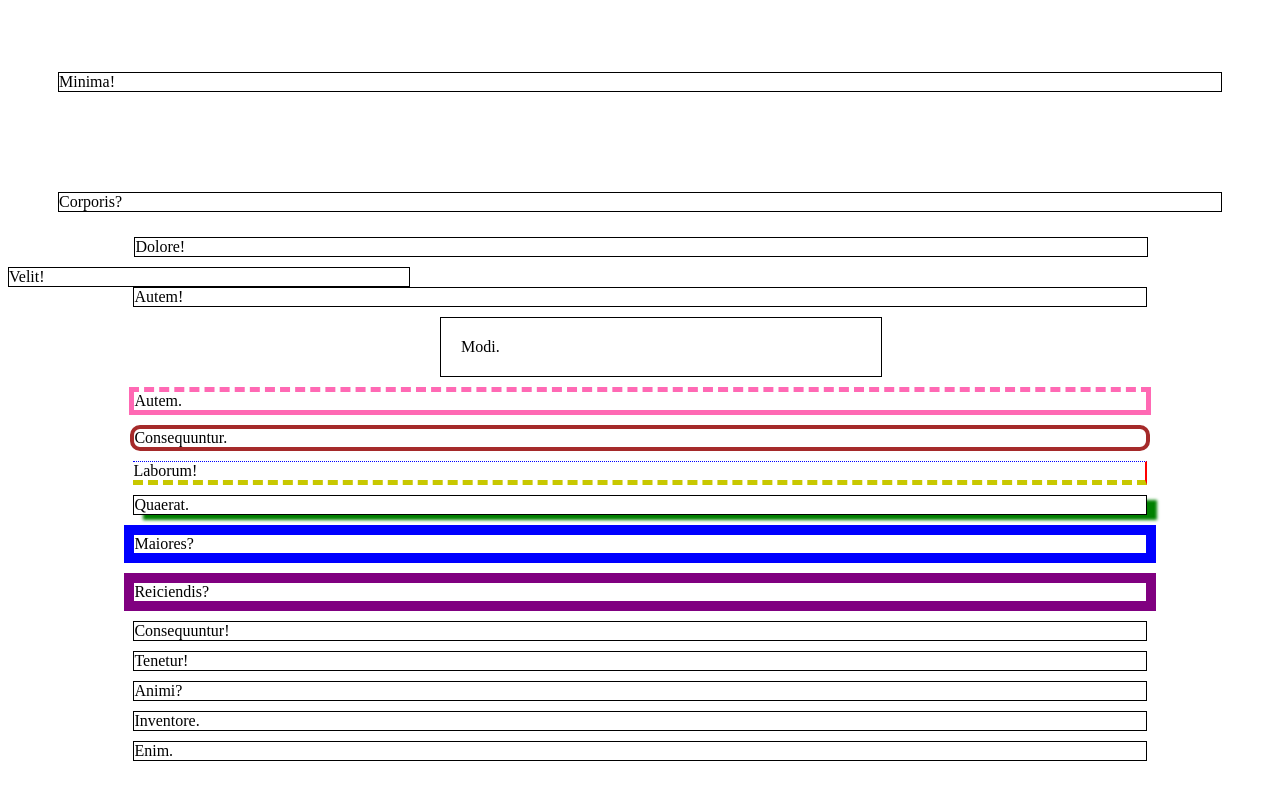
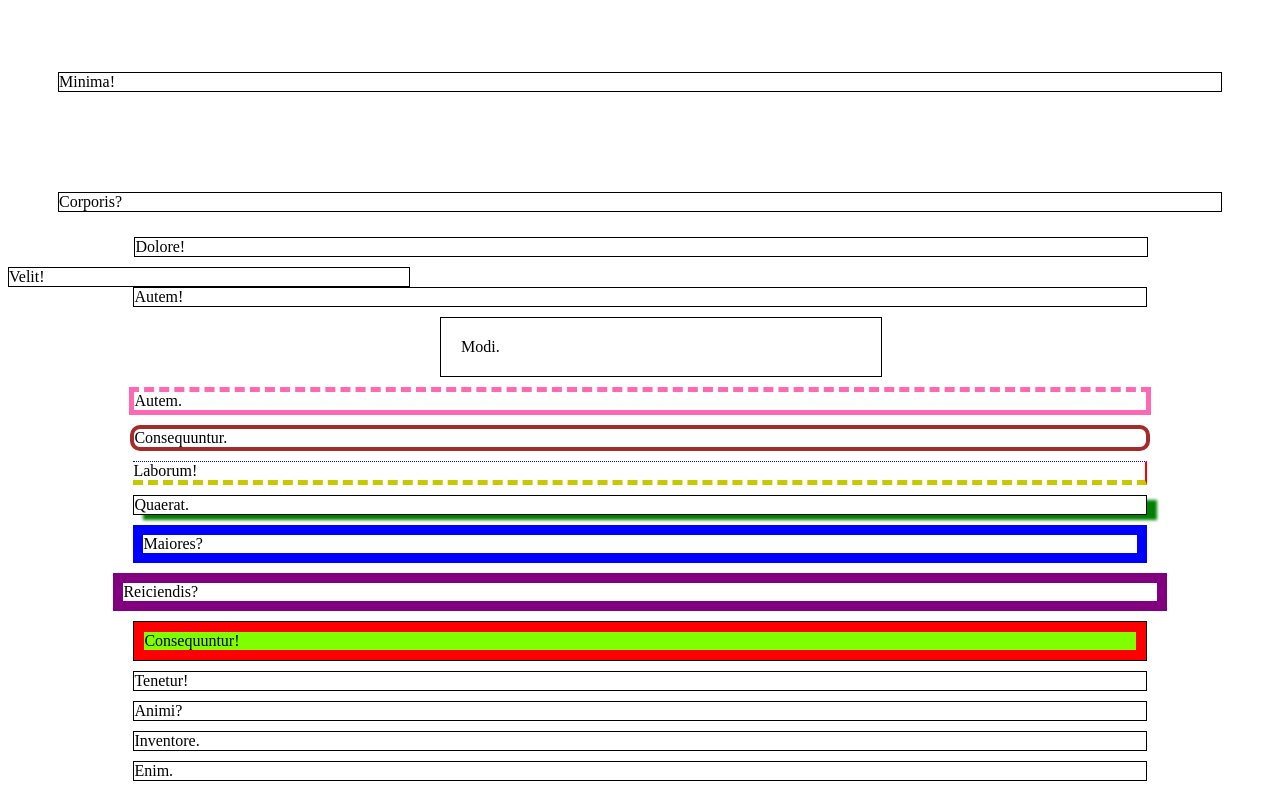
Before and after one commit to PalinkasZoltan072/webfejlesztes, a plain HTML site: page CSS/dobozmodell/index.html in a window 1280 px wide. Shown: the part 565-1356 px from the top of the page. Drawn offline with Linux system fonts and the light colour scheme.

Commit message:
box_sizing

```diff
--- a/CSS/dobozmodell/index.html
+++ b/CSS/dobozmodell/index.html
@@ -23,14 +23,20 @@
     <div class="doboz" id="div6">Dolore!</div>
     <div class="doboz" id="div7">Velit!</div>
     <div class="doboz" id="div8">Autem!</div>
-    <div class="doboz" id="div9">Modi.</div>
+    <div class="doboz utso" id="div9">Modi.</div>
     <div class="doboz" id="div10">Autem.</div>
     <div class="doboz" id="div11">Consequuntur.</div>
     <div class="doboz" id="div12">Laborum!</div>
     <div class="doboz" id="div13">Quaerat.</div>
     <div class="doboz" id="div14">Maiores?</div>
     <div class="doboz" id="div15">Reiciendis?</div>
-    <div class="doboz" id="div16">Consequuntur!</div>
+    <div class="doboz" id="div16">
+        <div id="div25">
+            Consequuntur!
+
+        </div>
+
+    </div>
     <div class="doboz" id="div17">Tenetur!</div>
     <div class="doboz" id="div18">Animi?</div>
     <div class="doboz" id="div19">Inventore.</div>
--- a/CSS/dobozmodell/style.css
+++ b/CSS/dobozmodell/style.css
@@ -70,7 +70,7 @@
     padding: 20px;
 }
 
-#div9~div {
+.utso~div {
     width: 80%;
     margin: 10px auto;
 }
@@ -98,9 +98,32 @@
 }
 
 #div14 {
+    width: calc(80% - 18px);
     border: 10px solid blue;
+    box-sizing: content-box;
 }
 
 #div15 {
-border: 10px solid purple;
+     width: calc(80% + 42px);
+    border: 10px solid purple;
+    box-sizing: border-box;
 }
+
+#div25 {
+background-color: chartreuse;
+width: 100%;
+border: 10px solid red;
+box-sizing: border-box;
+}
+
+#div17 {
+
+}
+
+#div18 {
+
+}
+
+#div19 {
+
+}
```
